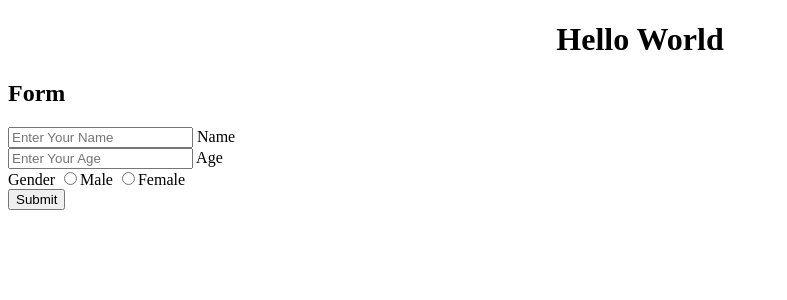
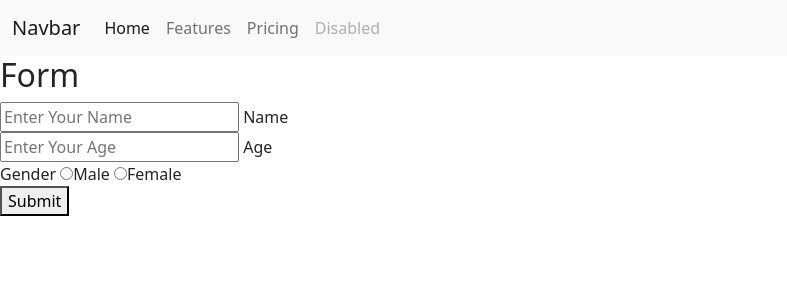
Before and after one commit to sfjbsnodefsd/jay-suchak, an Angular app in the folder AngularJS/hello-world-app/: page / in a window 1280 px wide. Shown: the top 300 px of the page, without its empty margins (0-787 px from the left). Built offline with nearby package versions, Linux system fonts and the light colour scheme.

Commit message:
intregrated bootstrap and added nav bar

```diff
--- a/AngularJS/hello-world-app/angular.json
+++ b/AngularJS/hello-world-app/angular.json
@@ -23,7 +23,8 @@
               "src/assets"
             ],
             "styles": [
-              "src/styles.css"
+              "src/styles.css",
+              "node_modules/bootstrap/dist/css/bootstrap.min.css"
             ],
             "scripts": []
           },
--- a/AngularJS/hello-world-app/package.json
+++ b/AngularJS/hello-world-app/package.json
@@ -18,6 +18,7 @@
     "@angular/platform-browser": "^14.2.0",
     "@angular/platform-browser-dynamic": "^14.2.0",
     "@angular/router": "^14.2.0",
+    "bootstrap": "^5.2.2",
     "rxjs": "~7.5.0",
     "tslib": "^2.3.0",
     "zone.js": "~0.11.4"
--- /dev/null
+++ b/AngularJS/hello-world-app/src/app/Components/nav-bar/nav-bar.component.html
@@ -0,0 +1,24 @@
+<nav class="navbar navbar-expand-lg bg-light">
+    <div class="container-fluid">
+      <a class="navbar-brand" href="#">Navbar</a>
+      <button class="navbar-toggler" type="button" data-bs-toggle="collapse" data-bs-target="#navbarNav" aria-controls="navbarNav" aria-expanded="false" aria-label="Toggle navigation">
+        <span class="navbar-toggler-icon"></span>
+      </button>
+      <div class="collapse navbar-collapse" id="navbarNav">
+        <ul class="navbar-nav">
+          <li class="nav-item">
+            <a class="nav-link active" aria-current="page" href="#">Home</a>
+          </li>
+          <li class="nav-item">
+            <a class="nav-link" href="#">Features</a>
+          </li>
+          <li class="nav-item">
+            <a class="nav-link" href="#">Pricing</a>
+          </li>
+          <li class="nav-item">
+            <a class="nav-link disabled">Disabled</a>
+          </li>
+        </ul>
+      </div>
+    </div>
+  </nav>
--- /dev/null
+++ b/AngularJS/hello-world-app/src/app/Components/nav-bar/nav-bar.component.ts
@@ -0,0 +1,15 @@
+import { Component, OnInit } from '@angular/core';
+
+@Component({
+  selector: 'app-nav-bar',
+  templateUrl: './nav-bar.component.html',
+  styleUrls: ['./nav-bar.component.css']
+})
+export class NavBarComponent implements OnInit {
+
+  constructor() { }
+
+  ngOnInit(): void {
+  }
+
+}
--- a/AngularJS/hello-world-app/src/app/app.component.html
+++ b/AngularJS/hello-world-app/src/app/app.component.html
@@ -1,3 +1,3 @@
-<h1 style="border: 1;text-align: center;">Hello World</h1>
+<app-nav-bar></app-nav-bar>
 
 <app-user-forms></app-user-forms>
--- a/AngularJS/hello-world-app/src/app/app.module.ts
+++ b/AngularJS/hello-world-app/src/app/app.module.ts
@@ -5,11 +5,13 @@
 import { AppRoutingModule } from './app-routing.module';
 import { AppComponent } from './app.component';
 import { UserFormsComponent } from './Components/user-forms/user-forms.component';
+import { NavBarComponent } from './Components/nav-bar/nav-bar.component';
 
 @NgModule({
   declarations: [
     AppComponent,
-    UserFormsComponent
+    UserFormsComponent,
+    NavBarComponent
   ],
   imports: [
     BrowserModule,
```
Also changed, not shown: AngularJS/hello-world-app/src/app/Components/nav-bar/nav-bar.component.css (added), 2 other files (tests, documents, lock files or other folders).
